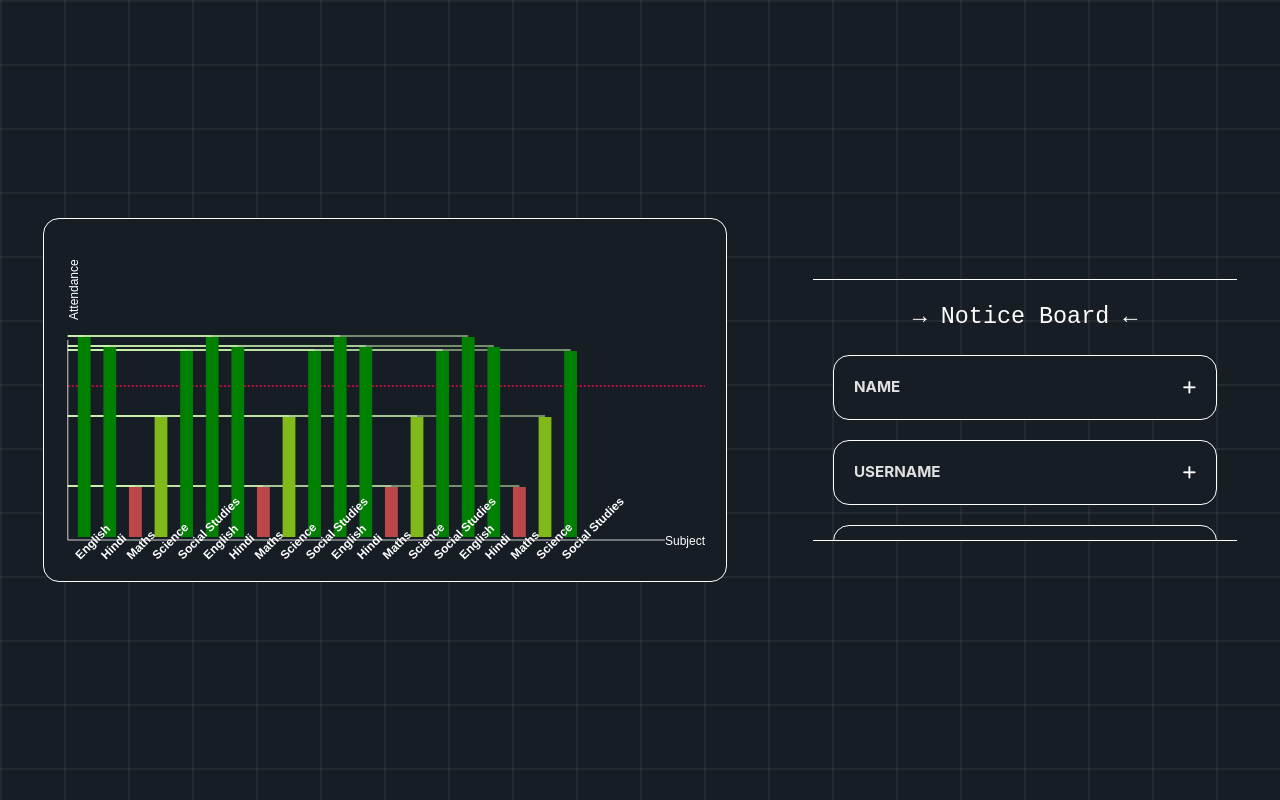
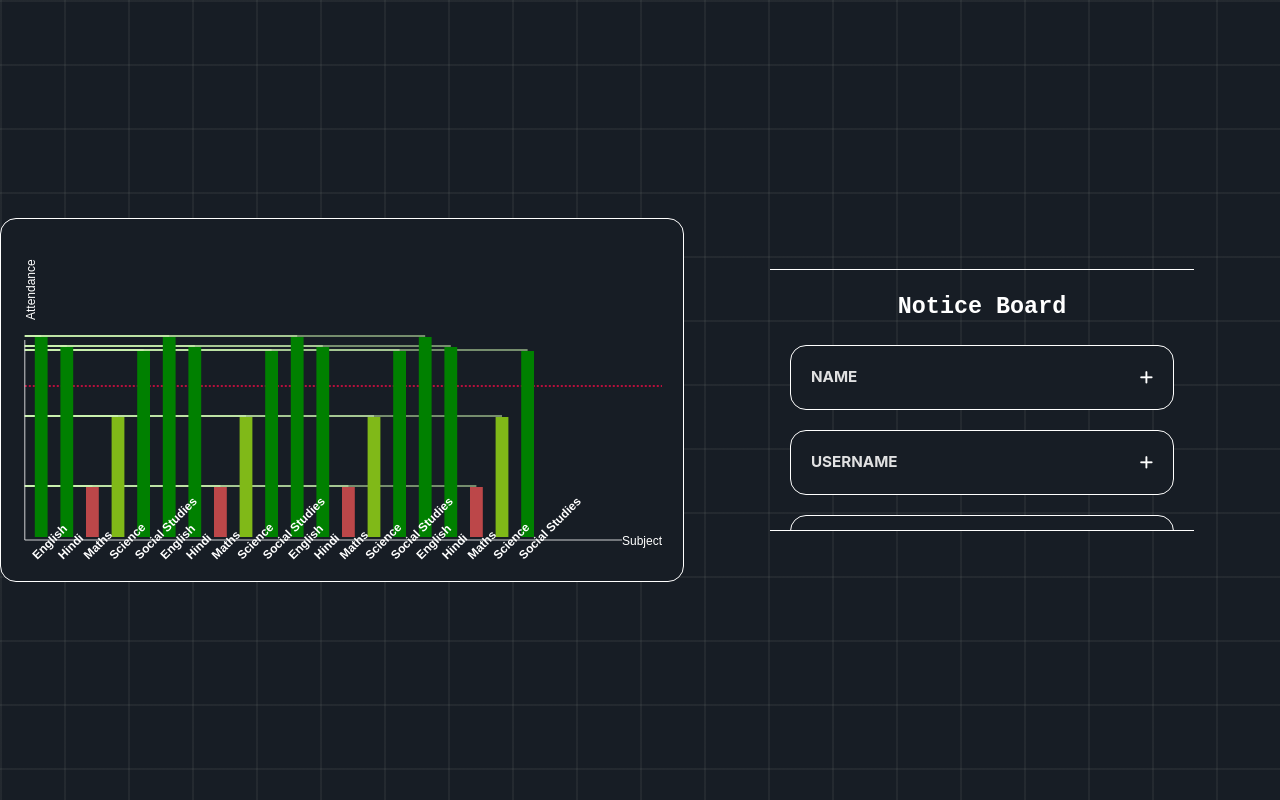
Before and after one commit to Nkca122/CollegeDashBoard-MernProject-, a React (Vite) app in the folder frontend/: page / in a window 1280 px wide. Built offline with nearby package versions, Linux system fonts and the light colour scheme.

Commit message:
List Scroll for touch added on Mouse

```diff
--- a/frontend/src/components/list.jsx
+++ b/frontend/src/components/list.jsx
@@ -28,7 +28,7 @@ export default function List ({contentList = []}){
             maxHeight: "30vh",
             margin:"auto",
             backgroundColor:"transparent",
-            overflowY:"auto",
+            overflowY:"scroll",
             overflowX: "hidden",
             borderBottom: "1px solid white",
             borderTop: "1px solid white",
@@ -36,18 +36,17 @@ export default function List ({contentList = []}){
         },
         listHeading:{
             width:"100%",
-            fontWeight:"200",
+            fontWeight:"900",
             textAlign:"center",
             fontFamily:"Arial",
-            color:"white"
+            color:"white",
+            userSelect:"none"
         }
     }
 
     function initList(){
         const List = ListRef.current
         List.width = window.innerWidth > 800 ? window.innerWidth * 0.3 : window.innerWidth * 0.9
-
-
     }
 
     function mouseMoveHandler(e){
@@ -59,15 +58,17 @@ export default function List ({contentList = []}){
     }
 
     function mouseUpHandler(e){
-        window.removeEventListener('mousemove', mouseMoveHandler)
-        window.removeEventListener('mouseup', mouseUpHandler)
+        ListRef.current.removeEventListener('mousemove', mouseMoveHandler)
+        ListRef.current.removeEventListener('mouseup', mouseUpHandler)
 
         ListRef.current.style.cursor = "grab"
     }
 
     function mouseDownHandler(e){
-        window.addEventListener('mousemove', mouseMoveHandler)
-        window.addEventListener('mouseup', mouseUpHandler);
+
+
+        ListRef.current.addEventListener('mousemove', mouseMoveHandler)
+        ListRef.current.addEventListener('mouseup', mouseUpHandler);
         pos = {
             left: ListRef.current.scrollLeft,
             top: ListRef.current.scrollTop,
@@ -102,17 +103,15 @@ export default function List ({contentList = []}){
 
     return (
         <>
-        <div style={{marginTop:"1em"}} >
-            <ul className="list" style = {Styles.list} ref={ListRef}>
-                <li key={"heading"} style={{listStyle: "none"}}><h3 className="listHeading" style={Styles.listHeading} ref={headingRef}><pre>&rarr; {"Notice Board"} &larr;</pre></h3></li>
+        <div style={Styles.list} ref={ListRef} onMouseDown={mouseDownHandler} onTouchHold={mouseDownHandler}>
+                <div key={"heading"} style={{listStyle: "none"}}><h3 className="listHeading" style={Styles.listHeading} ref={headingRef}><pre>{"Notice Board"}</pre></h3></div>
                 {contents && contents.map(
                     content =>
-                        <li className = "listItem" style = {Styles.listItem} key = {uuid()}>
+                        <div className = "listItem" style = {Styles.listItem} key = {uuid()}>
                                 <ListItem heading = {content[0]} content = {content[1]}/>
-                        </li>
+                        </div>
 
                 )}
-            </ul>
         </div>
         </>
 
--- a/frontend/src/components/listItem.jsx
+++ b/frontend/src/components/listItem.jsx
@@ -37,7 +37,8 @@ export default function ListItem({content, heading}){
             border:"none",
         },
         listItemHeading:{
-            fontSize:"0.95rem"
+            fontSize:"0.95rem",
+            userSelect:"none"
         },
         listItemContentDiv: {
             backgroundColor:"white",
@@ -51,8 +52,7 @@ export default function ListItem({content, heading}){
 
 
 
-    function dropDownOpen(){
-
+    function dropDown(){
         const contentDiv = contentDivRef.current
         const contentDivStyle = contentDiv.style
 
@@ -70,11 +70,11 @@ export default function ListItem({content, heading}){
     return (
         <>
             <div className="listItemDiv" style={Styles.listItemDiv}>
-                <div className="listItemHeadingDiv" style={Styles.listItemHeadingDiv} onClick = {dropDownOpen}>
+                <div className="listItemHeadingDiv" style={Styles.listItemHeadingDiv}>
                         <h3 className="listItemHeading" style={Styles.listItemHeading}>
                             {heading.toUpperCase()}
                         </h3>
-                        <button className = "listItemHeadingButton" style={Styles.listItemHeadingButton}>
+                        <button className = "listItemHeadingButton" style={Styles.listItemHeadingButton} onClick = {dropDown}>
                             {!active ? <Plus/> : <Minus/>}
                         </button>
                     </div>
--- a/frontend/src/index.css
+++ b/frontend/src/index.css
@@ -68,6 +68,6 @@ body {
 }
 
 ul {
-  scroll-behavior: smooth;
+  scroll-behavior: auto;
   scrollbar-color: rgba(255, 255, 255, 1) transparent;
 }
```
